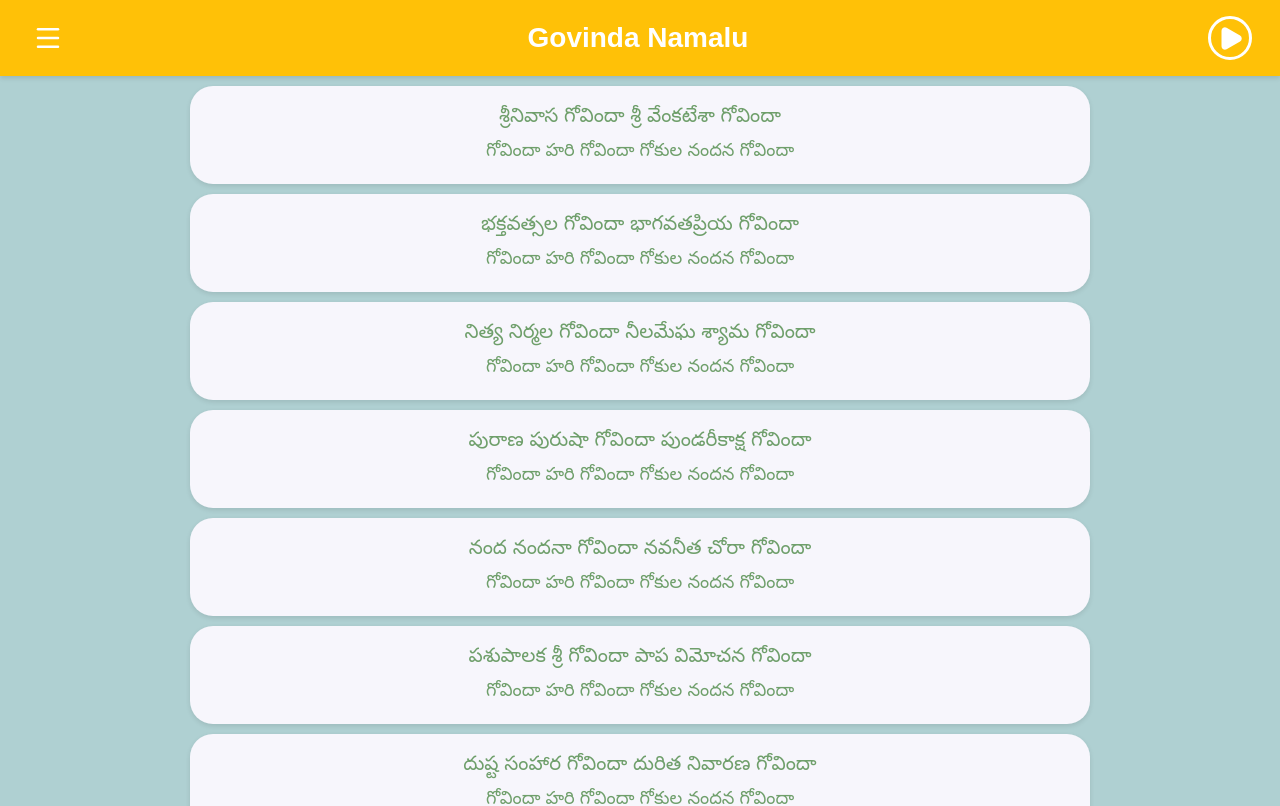
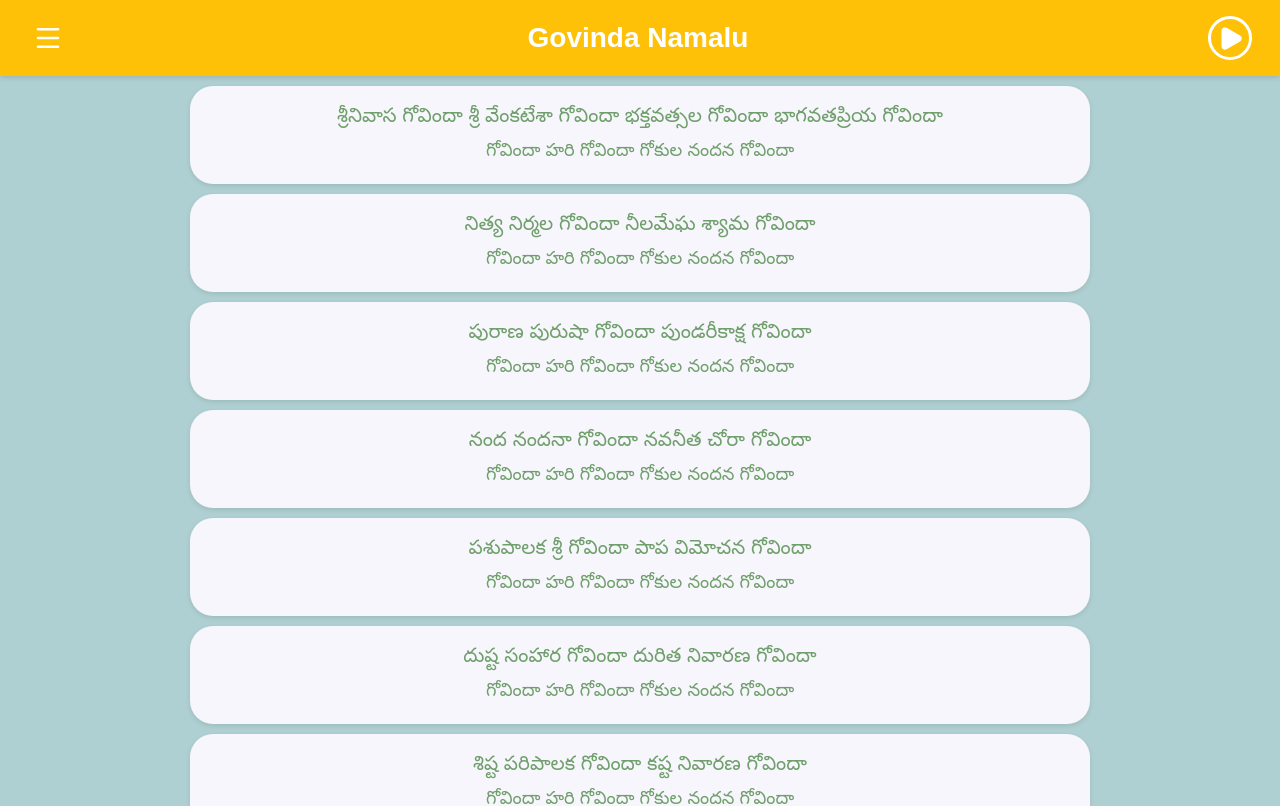
Before and after one commit to karampudijanardhan/Govindha-Namalu, a React (Vite) app: page / in a window 1280 px wide. Shown: the top 806 px of the page. Built offline with nearby package versions, Linux system fonts and the light colour scheme.

Commit message:
Update lyrics layout and fix Annamacharya songs

```diff
--- a/src/components/GovindaLyrics.tsx
+++ b/src/components/GovindaLyrics.tsx
@@ -252,13 +252,18 @@ const FAVORITES_STORAGE_KEY =
   "govinda-namalu-favorites";
 
 // =========================================
-// TWO GOVINDA NAMES PER CARD
+// FIRST CARD: 4 NAMES
+// REMAINING CARDS: 2 NAMES
 // =========================================
 
 function createStanzas() {
   const stanzas: string[][] = [];
 
-  for (let i = 0; i < names.length; i += 2) {
+  // First card contains exactly 4 names
+  stanzas.push(names.slice(0, 4));
+
+  // All remaining cards contain 2 names
+  for (let i = 4; i < names.length; i += 2) {
     stanzas.push(names.slice(i, i + 2));
   }
 
@@ -299,7 +304,7 @@ export default function GovindaLyrics({
   const [playerRequestId, setPlayerRequestId] =
     useState(0);
 
-  // Load saved favorites.
+  // Load saved favorites
   const [favorites, setFavorites] = useState<string[]>(() => {
     try {
       const saved = localStorage.getItem(
@@ -320,7 +325,7 @@ export default function GovindaLyrics({
 
   const currentSongs = currentCategory?.songs ?? [];
 
-  // Save favorites.
+  // Save favorites
   useEffect(() => {
     try {
       localStorage.setItem(
@@ -332,7 +337,7 @@ export default function GovindaLyrics({
     }
   }, [favorites]);
 
-  // Add or remove favorites.
+  // Add or remove favorites
   const toggleFavorite = (name: string) => {
     setFavorites((previous) => {
       if (previous.includes(name)) {
@@ -343,7 +348,7 @@ export default function GovindaLyrics({
     });
   };
 
-  // Select category.
+  // Select category
   const selectCategory = (category: SongCategory) => {
     const selected = songCategories.find(
       (item) => item.id === category
@@ -365,7 +370,7 @@ export default function GovindaLyrics({
     }
   };
 
-  // Open selected song player.
+  // Open selected song player
   const openSongPlayer = (index: number) => {
     if (index < 0 || index >= currentSongs.length) return;
 
@@ -378,7 +383,7 @@ export default function GovindaLyrics({
     setMenuOpen(false);
   };
 
-  // Open external page.
+  // Open external page
   const openPage = (url: string) => {
     if (
       !url ||
@@ -392,14 +397,14 @@ export default function GovindaLyrics({
     window.open(url, "_blank", "noopener,noreferrer");
   };
 
-  // Favorites page.
+  // Favorites page
   const openFavorites = () => {
     setShowFavorites(true);
     setMenuOpen(false);
     setNowPlayingIndex(null);
   };
 
-  // Home page.
+  // Home page
   const openHome = () => {
     setActiveCategory("govinda");
     setShowFavorites(false);
```
